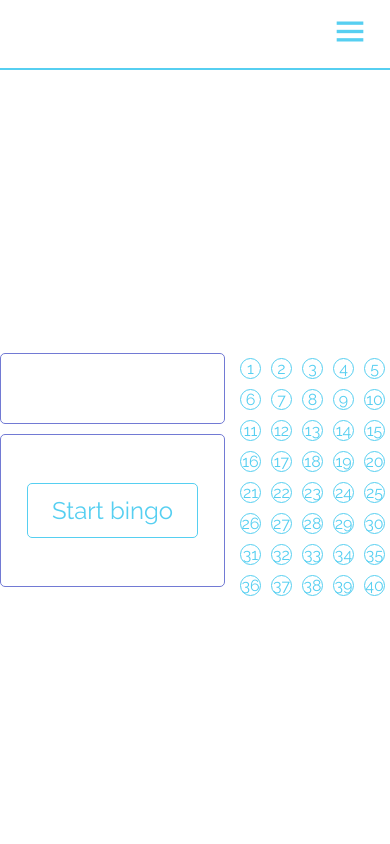
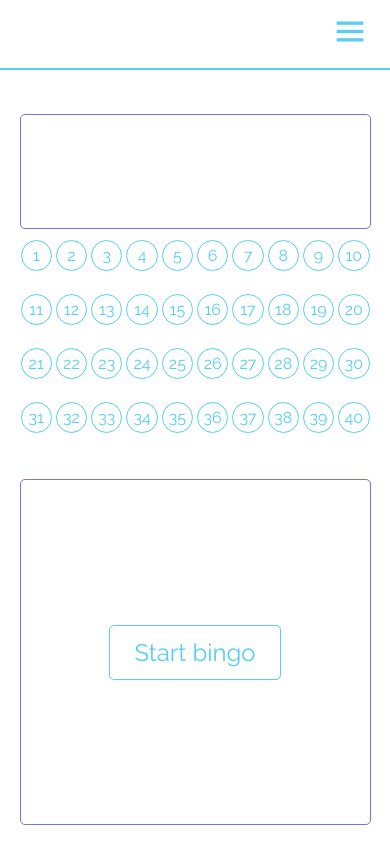
Before and after one commit to damigand/Proyecto-12, a React (Vite) app: page /bingo in a window 390 px wide. Built offline with nearby package versions, Linux system fonts and the light colour scheme.

Commit message:
Todo responsive
Falta limpiar css

```diff
--- a/src/components/BingoUserPanel/BingoUserPanel.css
+++ b/src/components/BingoUserPanel/BingoUserPanel.css
@@ -89,3 +89,11 @@
         color: white;
     }
 }
+
+@media (max-width: 650px) {
+    .bingo-user-panel {
+        grid-row: 3 / 4;
+        grid-column: 1 / 2;
+        width: 100%;
+    }
+}
--- a/src/components/CellsPanel/CellsPanel.css
+++ b/src/components/CellsPanel/CellsPanel.css
@@ -1,5 +1,4 @@
 .mine-panel {
-    width: 100%;
     border-radius: 5px;
     aspect-ratio: 1;
     position: relative;
@@ -30,3 +29,21 @@
     justify-content: center;
     z-index: 10;
 }
+
+@media (max-width: 600px) {
+    .mine-panel {
+        justify-self: center;
+        aspect-ratio: 1 / 1;
+        width: 100%;
+        max-height: fit-content;
+    }
+    .mine-panel:not(.playing) {
+        grid-row: 1 / 2;
+    }
+
+    .current-mine-game {
+        max-width: 100%;
+        max-height: 100%;
+        margin: auto;
+    }
+}
--- a/src/components/MinesActions/MinesActions.css
+++ b/src/components/MinesActions/MinesActions.css
@@ -154,3 +154,28 @@ input[type="number"] {
 .loss {
     color: indianred;
 }
+
+@media (max-width: 600px) {
+    .squares-info {
+        padding: 5px;
+        grid-row: 2 / 3;
+        grid-column: 1 / 2;
+        aspect-ratio: 0;
+        grid-template-rows: 1fr;
+        grid-template-columns: 1fr 1fr;
+        max-height: 150px;
+        font-size: 14px;
+        gap: 10px;
+    }
+
+    .mines-actions-end {
+        flex-direction: row;
+        width: 100%;
+        grid-column: 1 / 3;
+        font-size: 12px;
+
+        button {
+            font-size: 12px;
+        }
+    }
+}
--- a/src/components/NumberHistory/NumberHistory.css
+++ b/src/components/NumberHistory/NumberHistory.css
@@ -7,3 +7,15 @@
     gap: 10px;
     padding: 5px;
 }
+
+@media (max-width: 650px) {
+    .bingo-number-history {
+        grid-row: 2 / 3;
+        grid-column: 1 / 2;
+        grid-template-rows: repeat(4, minmax(10px, 50px));
+        grid-template-columns: repeat(10, minmax(10px, 100%));
+        width: 100%;
+        gap: 4px;
+        padding: 1px;
+    }
+}
--- a/src/components/NumberSection/NumberSection.css
+++ b/src/components/NumberSection/NumberSection.css
@@ -91,3 +91,11 @@
     animation-duration: var(--animation-duration);
     animation-iteration-count: infinite;
 }
+
+@media (max-width: 650px) {
+    .bingo-number-section {
+        grid-row: 1 / 2;
+        grid-column: 1 / 2;
+        width: 100%;
+    }
+}
--- a/src/pages/Bingo/Bingo.css
+++ b/src/pages/Bingo/Bingo.css
@@ -1,5 +1,5 @@
 #bingo {
-    width: 100%;
+    width: 90%;
     max-width: 900px;
     aspect-ratio: 5 / 3;
     display: grid;
@@ -7,3 +7,14 @@
     grid-template-columns: repeat(3, 1fr);
     gap: 10px;
 }
+
+@media (max-width: 650px) {
+    #bingo {
+        max-height: 95%;
+        aspect-ratio: 2 / 6;
+        display: grid;
+        grid-template-rows: 1fr 2fr 3fr;
+        grid-template-columns: 1fr;
+        width: 90%;
+    }
+}
--- a/src/pages/Mines/Mines.css
+++ b/src/pages/Mines/Mines.css
@@ -1,5 +1,5 @@
 #mines {
-    width: 100%;
+    width: 90%;
     max-width: 770px;
     display: grid;
     grid-template-columns: minmax(200px, 2fr) 1fr;
@@ -9,3 +9,16 @@
     max-height: 500px;
     color: var(--secondary);
 }
+
+@media (max-width: 600px) {
+    #mines {
+        max-width: 90%;
+        width: fit-content;
+        grid-template-rows: 2fr 2fr;
+        display: flex;
+        flex-direction: column;
+        grid-template-columns: 1fr;
+        height: 90%;
+        max-height: 100%;
+    }
+}
```
